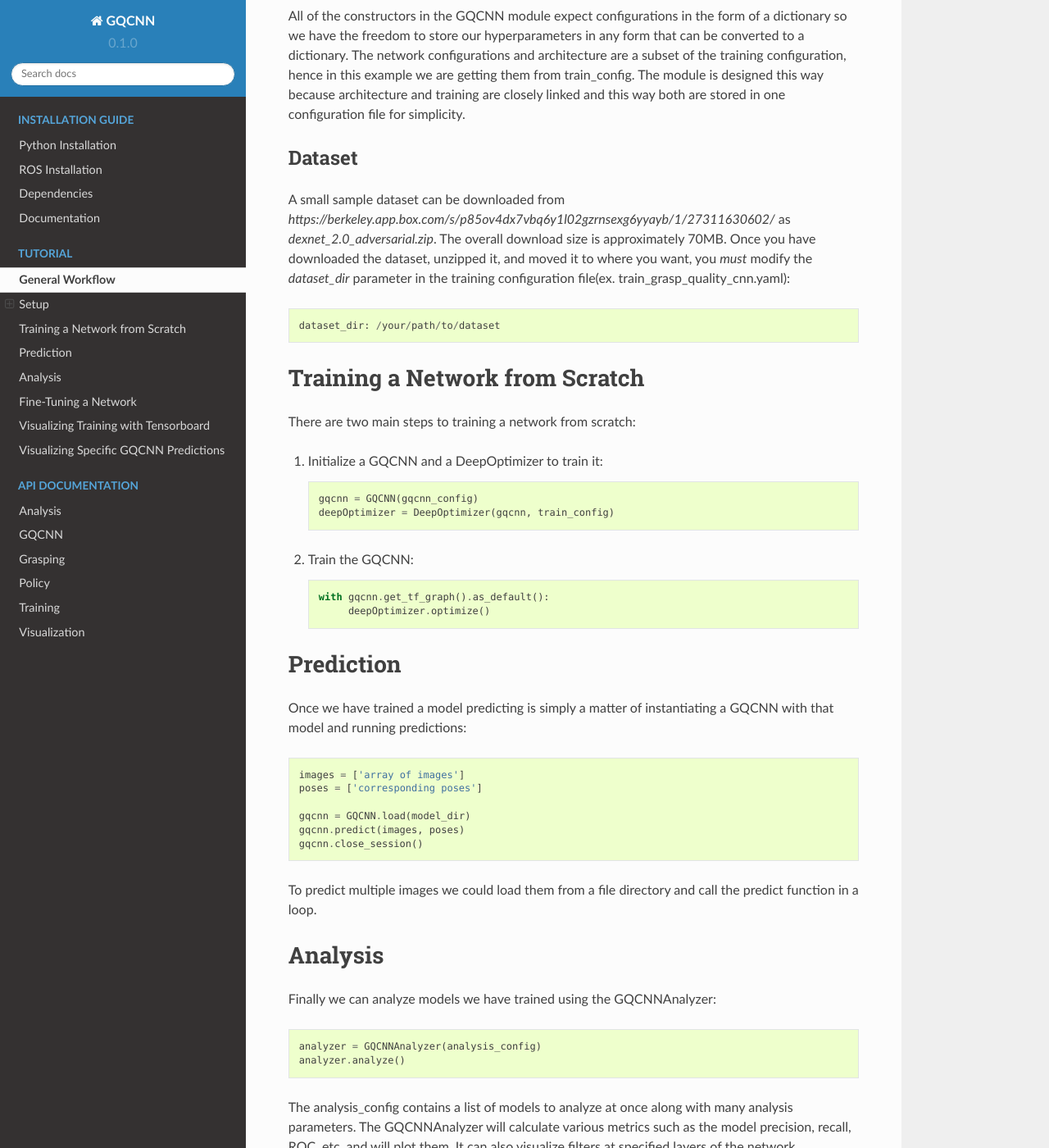
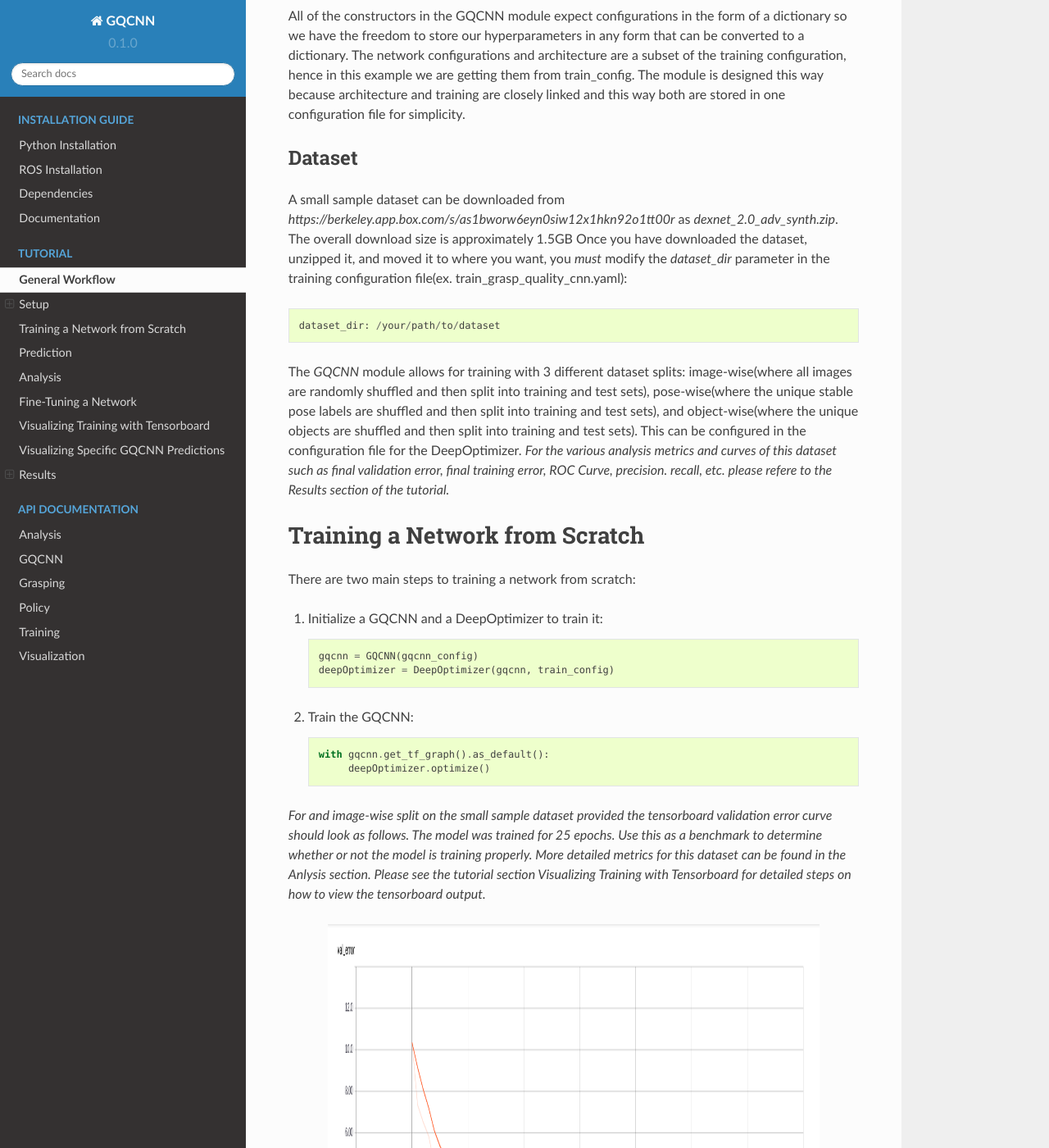
Before and after one commit to BerkeleyAutomation/gqcnn, a Sphinx documentation site: the page built from docs/source/tutorials/tutorial.rst, in a window 1280 px wide and 1400 px high, scrolled down 862 px. Shown: the whole window at 82% size. Built offline with Sphinx 7.4.7 and the Read the Docs theme 2.0.0, drawn with Linux system fonts in a browser that asks for light colours; some of the changed text lies outside the part shown.

Commit message:
Updated tutorial

```diff
--- a/docs/source/tutorials/tutorial.rst
+++ b/docs/source/tutorials/tutorial.rst
@@ -32,9 +32,11 @@
 
 Dataset
 +++++++
-A small sample dataset can be downloaded from `https://berkeley.app.box.com/s/p85ov4dx7vbq6y1l02gzrnsexg6yyayb/1/27311630602/` as `dexnet_2.0_adversarial.zip`. The overall download size is approximately 70MB. Once you have downloaded the dataset, unzipped it, and moved it to where you want, you `must` modify the `dataset_dir` parameter in the training configuration file(ex. train_grasp_quality_cnn.yaml)::
+A small sample dataset can be downloaded from `https://berkeley.app.box.com/s/as1bworw6eyn0siw12x1hkn92o1tt00r` as `dexnet_2.0_adv_synth.zip`. The overall download size is approximately 1.5GB Once you have downloaded the dataset, unzipped it, and moved it to where you want, you `must` modify the `dataset_dir` parameter in the training configuration file(ex. train_grasp_quality_cnn.yaml)::
 
 	dataset_dir: /your/path/to/dataset
+
+The `GQCNN` module allows for training with 3 different dataset splits: image-wise(where all images are randomly shuffled and then split into training and test sets), pose-wise(where the unique stable pose labels are shuffled and then split into training and test sets), and object-wise(where the unique objects are shuffled and then split into training and test sets). This can be configured in the configuration file for the DeepOptimizer. `For the various analysis metrics and curves of this dataset such as final validation error, final training error, ROC Curve, precision. recall, etc. please refere to the Results section of the tutorial.`
 
 Training a Network from Scratch
 ~~~~~~~~~~~~~~~~~~~~~~~~~~~~~~~~
@@ -49,6 +51,14 @@
 
 	with gqcnn.get_tf_graph().as_default():
 	     deepOptimizer.optimize()
+
+`For and image-wise split on the small sample dataset provided the tensorboard validation error curve should look as follows. The model was trained for 25 epochs. Use this as a benchmark to determine whether or not the model is training properly. More detailed metrics for this dataset can be found in the Anlysis section. Please see the tutorial section Visualizing Training with Tensorboard for detailed steps on how to view the tensorboard output.`
+
+.. image:: ../images/dataset_tensorboard_output.png
+   :height: 800px
+   :width: 800 px
+   :scale: 75 %
+   :align: center
 
 Prediction
 ~~~~~~~~~~
@@ -71,7 +81,9 @@
 	analyzer = GQCNNAnalyzer(analysis_config)
 	analyzer.analyze()
 
-The analysis_config contains a list of models to analyze at once along with many analysis parameters. The GQCNNAnalyzer will calculate various metrics such as the model precision, recall, ROC, etc. and will plot them. It can also visualize filters at specified layers of the network.
+The analysis_config contains a list of models to analyze at once along with many analysis parameters. `Make sure to spcify the correct data split type in the configuration file as this will affect which file indices are loaded from the model for analysis.` The GQCNNAnalyzer will calculate various metrics such as the model precision, recall, ROC, etc. and will save them to the specified output directory. It can also visualize filters at specified layers of the network.
+
+`The Analysis metrics and curves such as Final Validation/Training Error, precision, recall, ROC, etc. for the small sample dataset provided on multiple splits can be found under the Results section of the tutorial.`
 
 Fine-Tuning a Network
 ~~~~~~~~~~~~~~~~~~~~~
@@ -97,7 +109,7 @@
    :align: center
 
 Visualizing Specific GQCNN Predictions
-~~~~~~~~~~~~~~~~~~~~~~~~~~~~~~~~~~~~~~~~~~~
+~~~~~~~~~~~~~~~~~~~~~~~~~~~~~~~~~~~~~~
 The `GQCNN` module also has the ability to visualize specific predictions of a GQCNN on a dataset. This can be done through use of the GQCNNPredictionVisualizer. The GQCNNPredictionVisualizer can visualize false positives, false negatives, true positives, and true negatives. This paramemeter can be toggled in the provided configuration file.
 
 To use the GQCNNPredictionVisualizer first import the class and any other useful imports::
@@ -123,3 +135,29 @@
    :width: 800 px
    :scale: 75 %
    :align: center
+
+Results
+~~~~~~~
+The Precision-Recall curve can be found in precision_recall.pdf and can be found in the specified output directory for the GQCNNAnalyzer. The ROC curve can be found in ROC.pdf. the final Validation and Training error rates are printed to the console both at the end of training and by the GQCNNAnalyzer.
+
+The following metrics and curves are for the small sample dataset provided and the corresponding splits:
+
+Image-Wise Split
+++++++++++++++++
+The `Final Validation Error Rate is 1.355` and the `Final Training Error Rate is 0.804`.
+
+The Precision-Recall curve should look as follows:
+
+.. image:: ../images/precision-recall-1.png
+   :height: 800px
+   :width: 800 px
+   :scale: 75 %
+   :align: center
+
+The ROC curve should look as follows:
+
+.. image:: ../images/roc-1.png
+   :height: 800px
+   :width: 800 px
+   :scale: 75 %
+   :align: center
```
